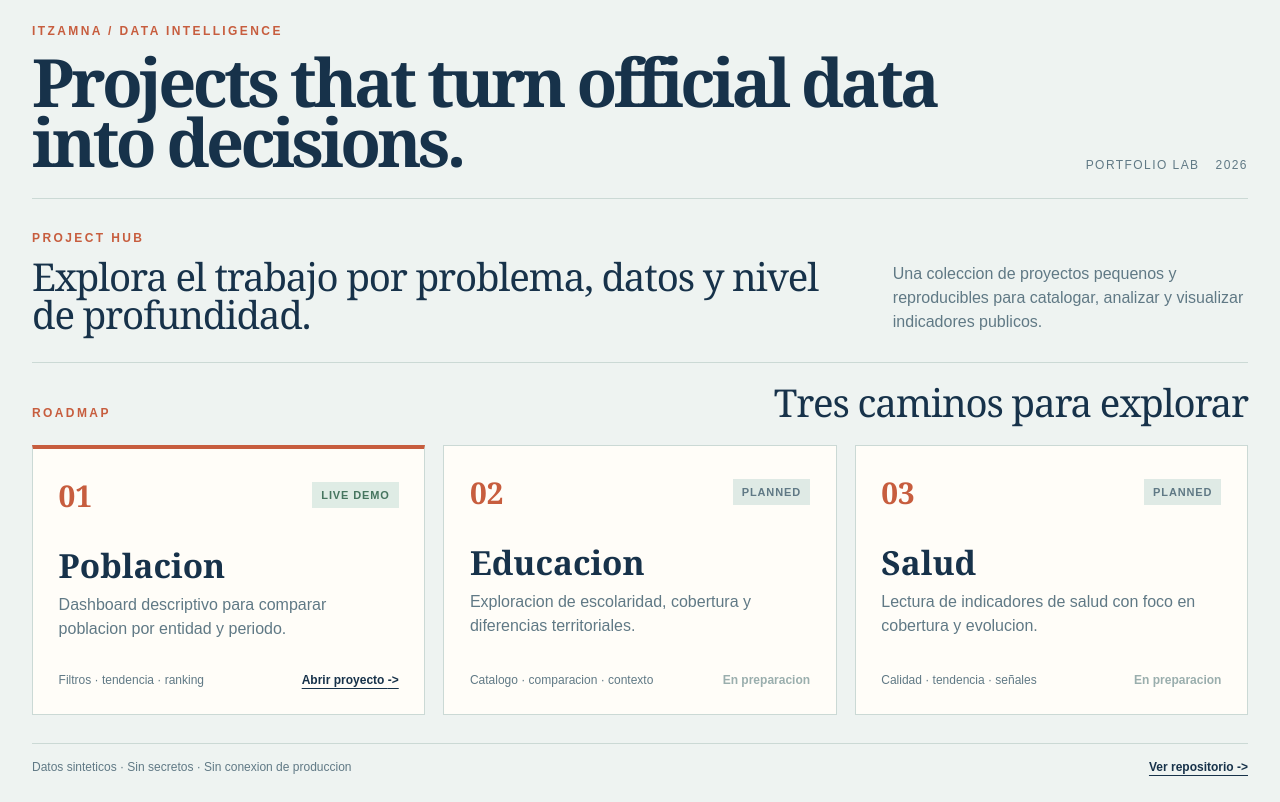
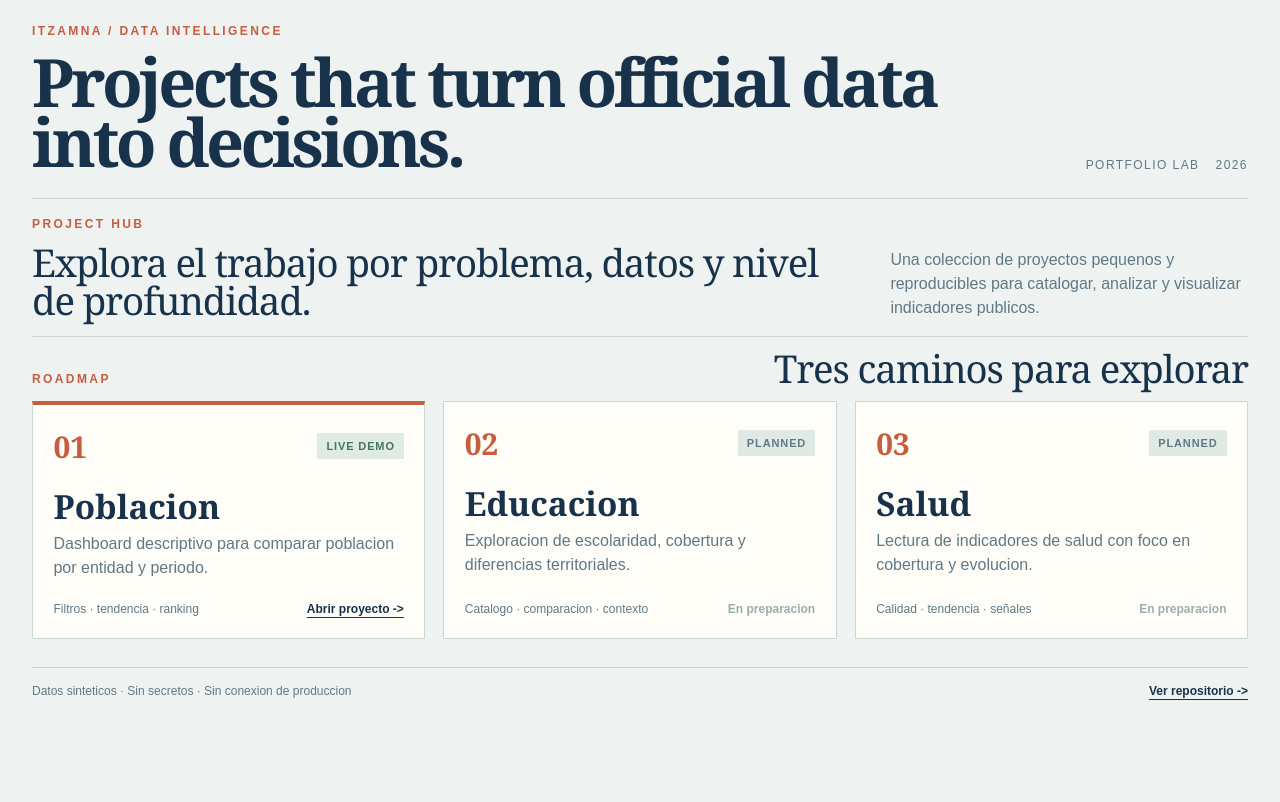
Before and after one commit to RobertMX23/itzamna-population-demo, a plain HTML site: page index.html in a window 1280 px wide. Drawn offline with Linux system fonts and the light colour scheme.

Commit message:
style: reduce hub vertical spacing

```diff
--- a/landing.css
+++ b/landing.css
@@ -18,23 +18,23 @@ a { color: inherit; }
 .eyebrow, .section-label { margin: 0; color: var(--accent); font-size: 12px; font-weight: 700; letter-spacing: .2em; }
 h1 { max-width: 1200px; margin: 14px 0 0; font-size: clamp(44px, 5.2vw, 78px); line-height: .9; letter-spacing: -.055em; }
 .header-meta { display: flex; gap: 16px; flex: 0 0 auto; color: var(--muted); font-size: 12px; text-transform: uppercase; letter-spacing: .12em; }
-.intro { display: grid; grid-template-columns: minmax(0, 1.4fr) minmax(260px, .6fr); gap: 32px; align-items: end; padding: 32px 0 28px; }
+.intro { display: grid; grid-template-columns: minmax(0, 1.4fr) minmax(260px, .6fr); gap: 24px; align-items: end; padding: 18px 0 16px; }
 h2 { margin: 12px 0 0; font-size: clamp(26px, 3vw, 42px); font-weight: 400; line-height: 1; letter-spacing: -.03em; }
 .intro-copy { max-width: 420px; margin: 0; color: var(--muted); font: 16px/1.5 Arial, sans-serif; }
-.projects { border-top: 1px solid var(--line); padding-top: 20px; }
-.section-heading { display: flex; justify-content: space-between; align-items: baseline; gap: 24px; margin-bottom: 24px; }
+.projects { border-top: 1px solid var(--line); padding-top: 12px; }
+.section-heading { display: flex; justify-content: space-between; align-items: baseline; gap: 18px; margin-bottom: 14px; }
 .section-heading h2 { margin: 0; }
 .project-grid { display: grid; grid-template-columns: repeat(3, minmax(0, 1fr)); gap: 18px; }
-.project-card { display: flex; min-height: 270px; flex-direction: column; padding: clamp(20px, 2vw, 28px); border: 1px solid var(--line); background: var(--paper); transition: transform .2s ease, border-color .2s ease, box-shadow .2s ease; }
+.project-card { display: flex; min-height: 238px; flex-direction: column; padding: clamp(18px, 1.6vw, 24px); border: 1px solid var(--line); background: var(--paper); transition: transform .2s ease, border-color .2s ease, box-shadow .2s ease; }
 .project-card:hover { transform: translateY(-5px); border-color: #9dbab0; box-shadow: 0 16px 32px rgba(23,50,74,.08); }
 .project-card--active { border-top: 4px solid var(--accent); }
 .card-top { display: flex; justify-content: space-between; align-items: center; gap: 16px; }
 .project-number { color: var(--accent); font-size: 30px; font-weight: 700; }
 .status { padding: 7px 9px; color: #46755f; background: #dfece5; font-size: 11px; font-weight: 700; text-transform: uppercase; letter-spacing: .08em; }
 .status--planned { color: var(--muted); background: var(--soft); }
-h3 { margin: 34px 0 12px; font-size: clamp(28px, 2.6vw, 42px); line-height: .95; }
+h3 { margin: 24px 0 10px; font-size: clamp(28px, 2.6vw, 42px); line-height: .95; }
 .project-card p { max-width: 360px; margin: 0; color: var(--muted); font: 16px/1.5 Arial, sans-serif; }
-.card-footer { display: flex; justify-content: space-between; align-items: end; gap: 14px; margin-top: auto; padding-top: 24px; color: var(--muted); font-size: 12px; line-height: 1.4; }
+.card-footer { display: flex; justify-content: space-between; align-items: end; gap: 14px; margin-top: auto; padding-top: 16px; color: var(--muted); font-size: 12px; line-height: 1.4; }
 .card-footer a, .site-footer a { color: #17324a; font-weight: 700; text-underline-offset: 4px; }
 .coming-soon { color: #9aaead; font-weight: 700; }
 .site-footer { display: flex; justify-content: space-between; gap: 24px; margin-top: 28px; padding-top: 16px; border-top: 1px solid var(--line); color: var(--muted); font-size: 12px; }
```
